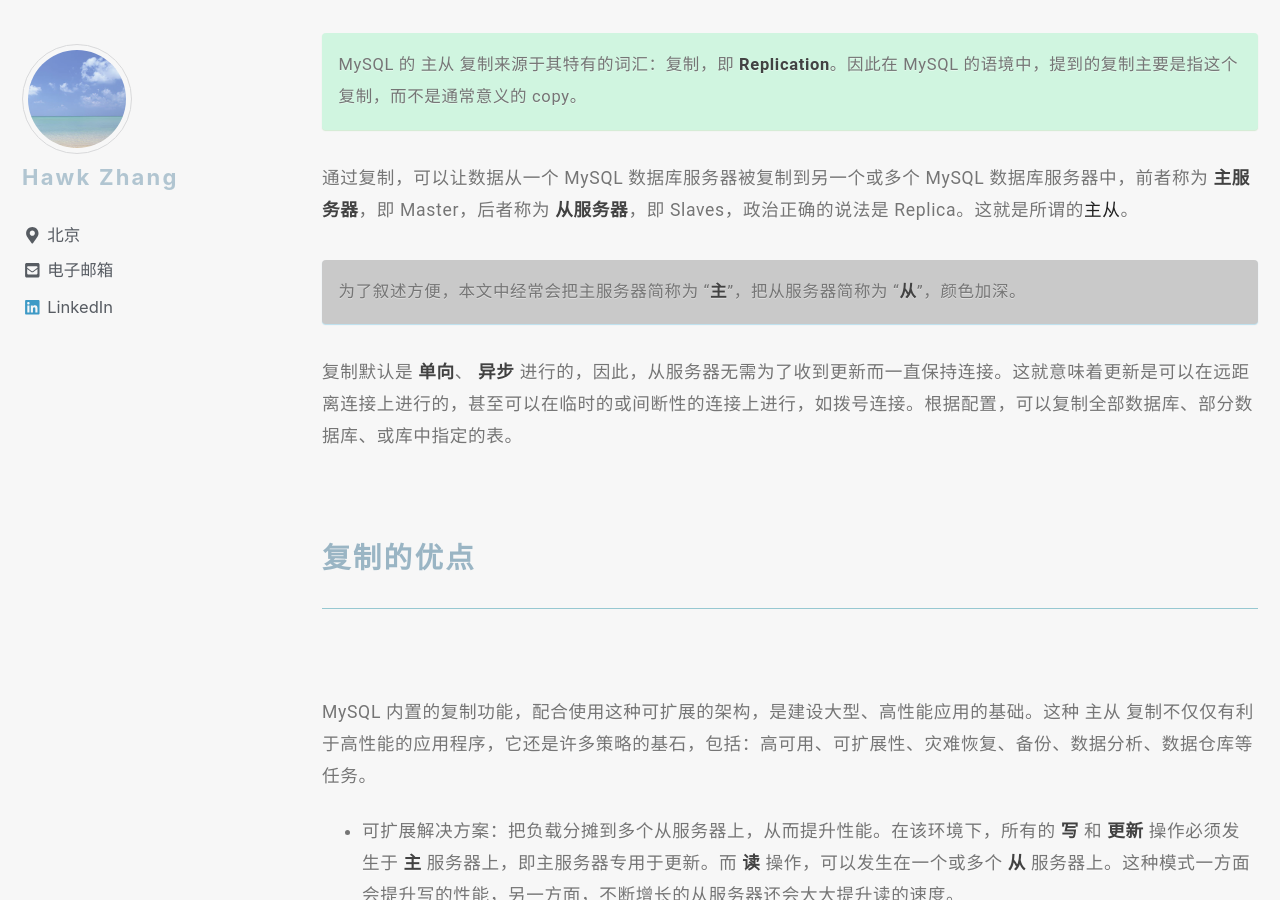
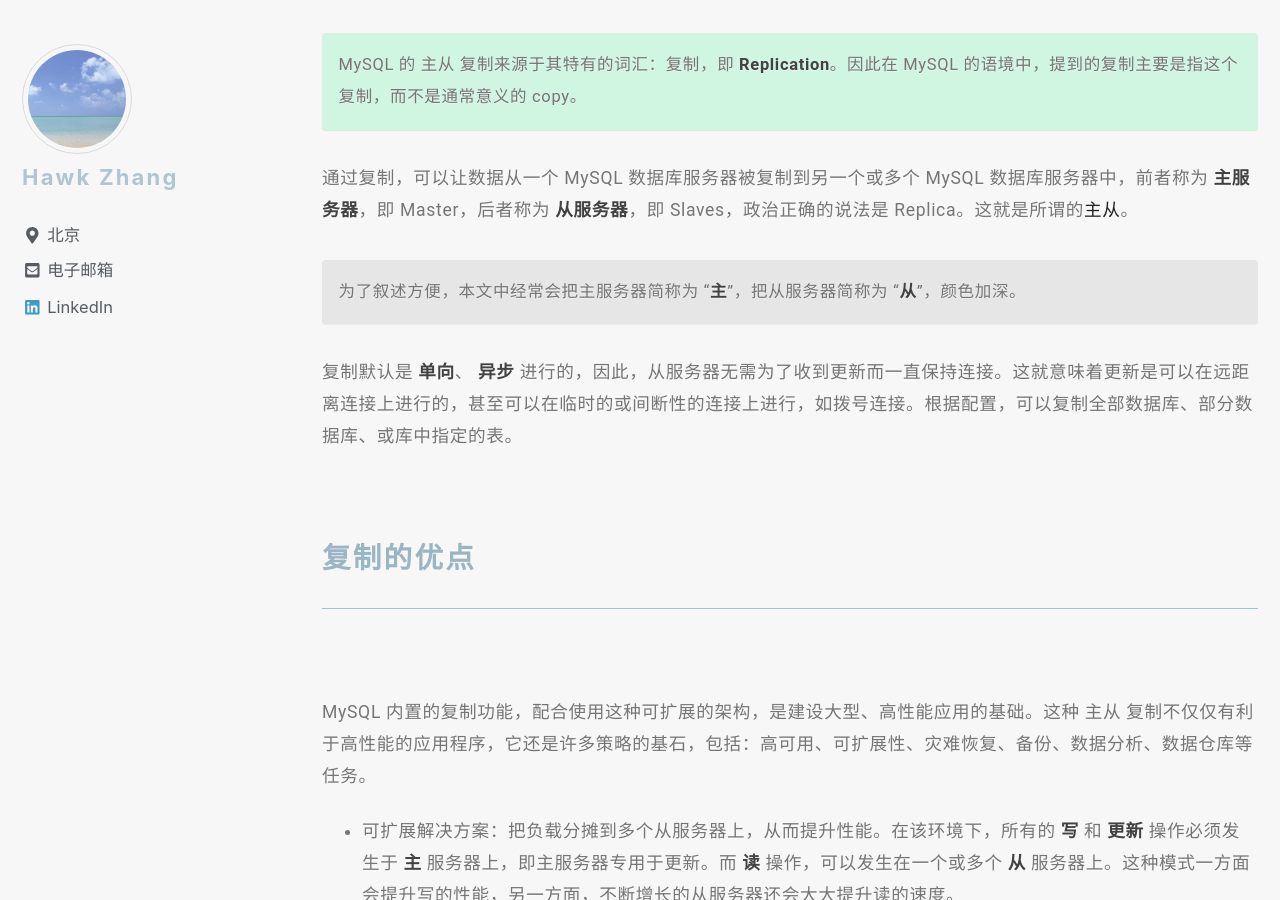
Before and after one commit to narru888/linotes_note, a Jekyll site: the page built from _posts/mysql/2016-03-01-repl.intro.md, in a window 1280 px wide and 900 px high, scrolled down 1191 px. Built offline with Jekyll 4.4.1, drawn with Linux system fonts in a browser that asks for light colours; nearby versions of some CDN libraries; a script that is not in the unit is left out.

Commit message:
update on 2018-08-16 21:10:01 CST

```diff
--- a/_posts/mysql/2016-03-01-repl.intro.md
+++ b/_posts/mysql/2016-03-01-repl.intro.md
@@ -26,7 +26,7 @@
 通过复制，可以让数据从一个 MySQL 数据库服务器被复制到另一个或多个 MySQL 数据库服务器中，前者称为 **主服务器**，即 Master，后者称为 **从服务器**，即 Slaves，政治正确的说法是 Replica。这就是所谓的*主从*。
 
 为了叙述方便，本文中经常会把主服务器简称为 “**主**”，把从服务器简称为 “**从**”，颜色加深。
-{: .notice--primary}
+{: .notice}
 
 复制默认是 **单向**、 **异步** 进行的，因此，从服务器无需为了收到更新而一直保持连接。这就意味着更新是可以在远距离连接上进行的，甚至可以在临时的或间断性的连接上进行，如拨号连接。根据配置，可以复制全部数据库、部分数据库、或库中指定的表。
 
@@ -65,7 +65,7 @@
 * 基于 **行** 的复制：RBR，Row Based Replication。只复制发生修改的行。启用于 MySQL 5.1 版本。
 
 为了叙述的简便和阅读的方便，下文经常把 “基于行的复制” 简称为 “**行复制**”，把 “基于语句的复制” 称为 “**逻辑复制**”，仅限本篇文章。
-{: .notice--primary}
+{: .notice}
 
 #### 传统的 基于二进制日志的复制
 
```
